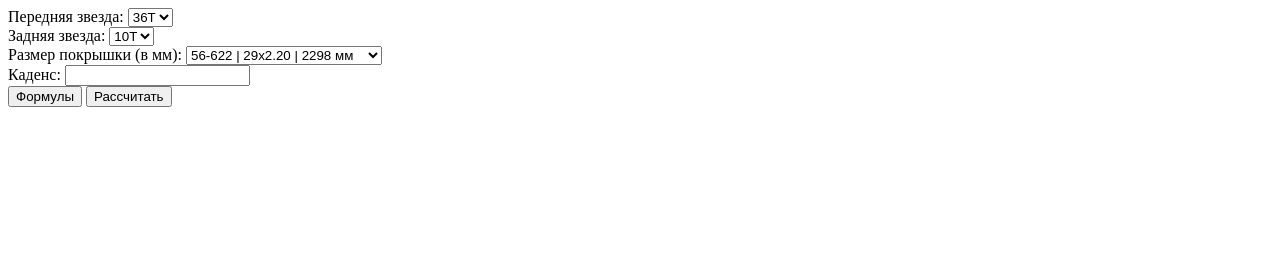
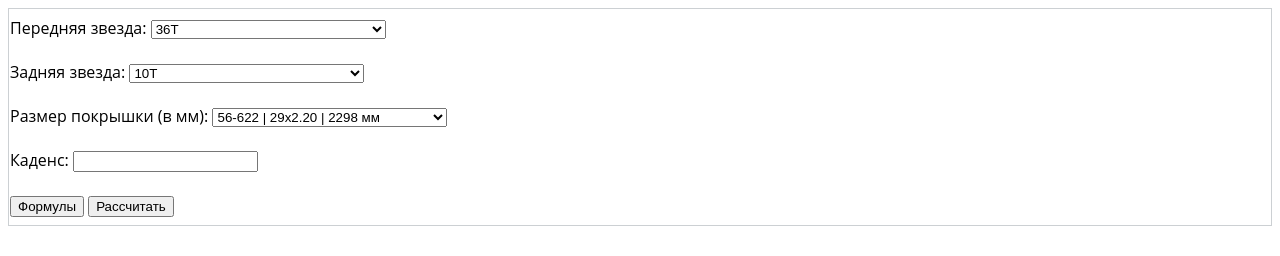
Before and after one commit to EmizhAlan/Course, a plain HTML site: page calculator/test_delete/Plain Text.html in a window 1280 px wide. Drawn offline with Linux system fonts and the light colour scheme.

Commit message:
modified calc.html

```diff
--- a/calculator/test_delete/Plain Text.html
+++ b/calculator/test_delete/Plain Text.html
@@ -4,10 +4,13 @@
     <meta charset="UTF-8">
     <meta name="viewport" content="width=device-width, initial-scale=1.0">
     <title>Document</title>
+    <link rel="stylesheet" href="styless.css">
     <script src="Plain Text.js"></script>
+
 </head>
 <body>
     <form>
+        <div>
             <label for="frontGear">Передняя звезда:</label>
             <select type="number" id="frontGear">
             <option value="10">10T</option>
@@ -71,7 +74,11 @@
    <option value="68">68T</option>
    <option value="69">69T</option>
         </select>
+        </div>
+
         <br>
+
+        <div>
             <label for="rearGear">Задняя звезда:</label>
         <select type="number" id="rearGear">
             <option value="9">9T</option>
@@ -136,7 +143,12 @@
    <option value="68">68T</option>
    <option value="69">69T</option>
         </select>
+        </div>
+
+
         <br>
+
+        <div>
             <label for="tireSize">Размер покрышки (в мм):</label>
         <select type="number" id="tireSize">
             <option value="0">Ввести окружность в мм</option>
@@ -225,9 +237,16 @@
 <option value="0">Ввести окружность в мм</option>
 <option value="1">Ввести диаметр в мм</option>
         </select>
+        </div>
+
+
         <br>
+
+        <div>
             <label for="cadence">Каденс:</label>
             <input type="number" id="cadence">
+        </div>
+
         <br>
         <button type="button" onclick="formula()">Формулы</button>
         <button type="button" onclick="calculate()">Рассчитать</button>
```
Lines whose indentation alone changed are shown as unchanged.
